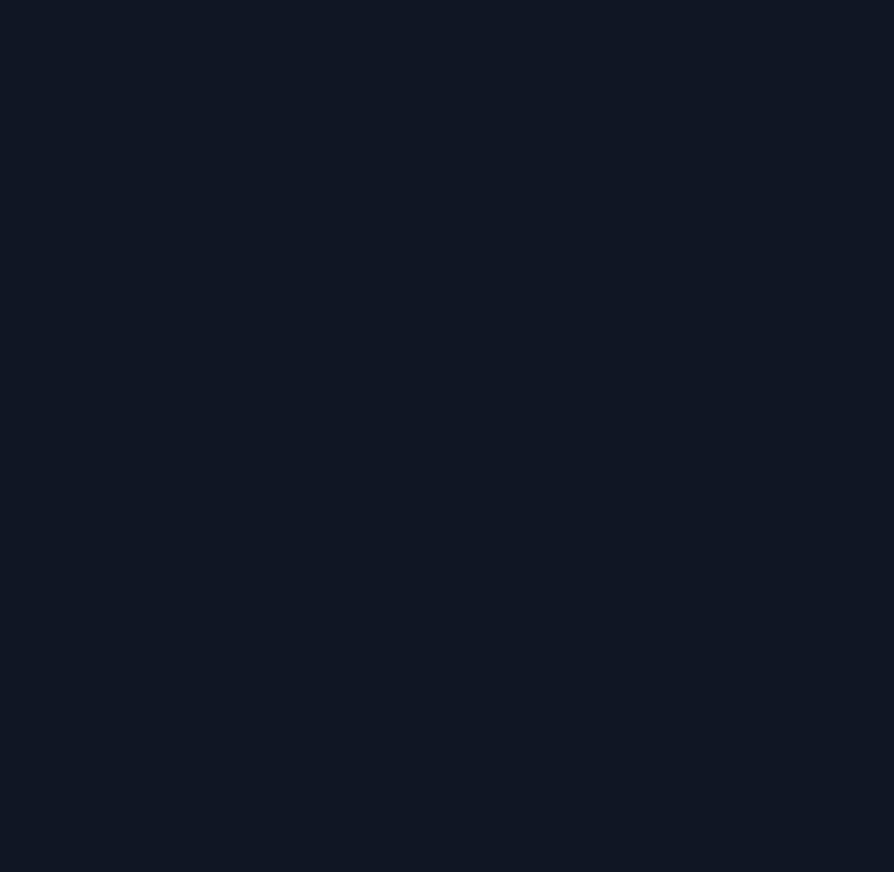
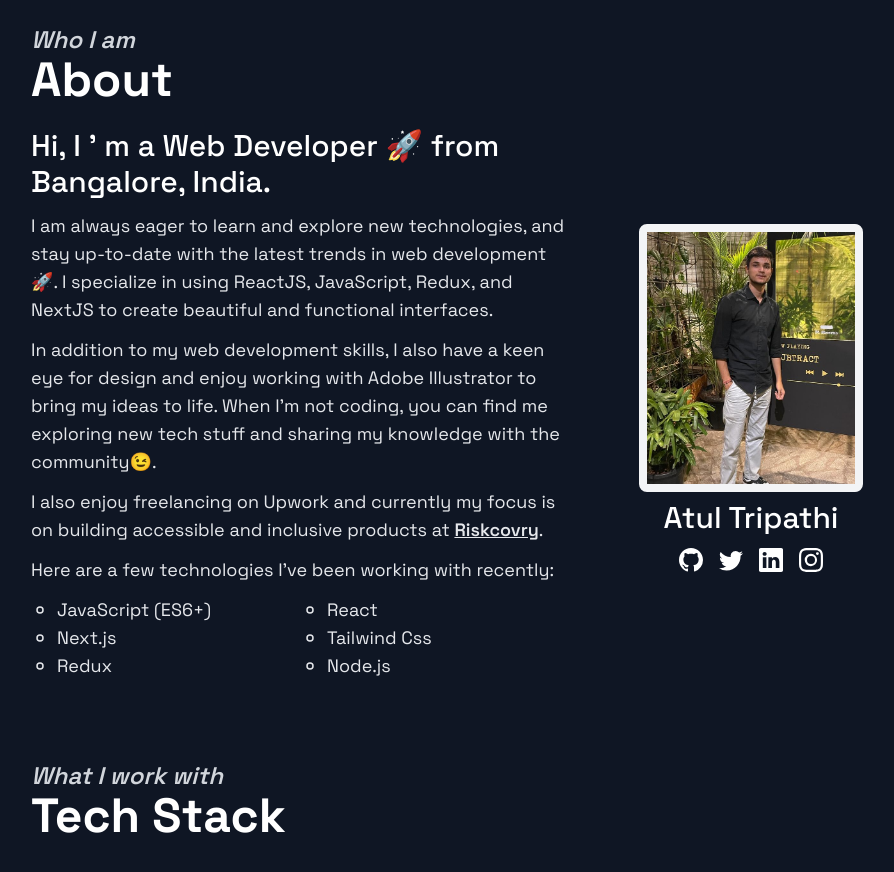
Before and after one commit to atultrp/atultrp-v2, a Next.js app: page / in a window 1280 px wide. Shown: the part 760-1632 px from the top of the page, without its empty margins (159-1053 px from the left). Before the commit the page ends 800 px from the top, so only its background shows below. Built offline with nearby package versions, Linux system fonts and the light colour scheme.

Commit message:
about section done

```diff
--- /dev/null
+++ b/components/About.js
@@ -0,0 +1,68 @@
+import React from 'react'
+import { BsGithub, BsTwitter, BsLinkedin, BsInstagram } from 'react-icons/bs'
+import { MdEmail } from 'react-icons/md'
+import { TbPoint } from 'react-icons/tb'
+
+const About = () => {
+  return (
+    <div className='mt-4 mb-8'>
+      <h3 className='text-2xl font-semibold text-gray-300 italic'>Who I am</h3>
+      <h2 className='text-5xl font-bold text-white'>About</h2>
+
+      <div className="flex flex-col-reverse sm:flex-row sm:mt-6 items-center">
+        <div className="space-y-3 sm:w-3/5">
+          <h3 className="text-3xl font-medium custom-font">
+            Hi, I &apos; m a Web Developer 🚀 from Bangalore, India.
+          </h3>
+          <p className="text-base sm:text-lg text-gray-200">
+            I am always eager to learn and explore new technologies, and stay up-to-date with the latest trends in web development 🚀. I specialize in using ReactJS, JavaScript, Redux, and NextJS to create beautiful and functional interfaces.
+          </p>
+          <p className="text-base sm:text-lg text-gray-200">
+            In addition to my web development skills, I also have a keen eye for design and enjoy working with Adobe Illustrator to bring my ideas to life. When I'm not coding, you can find me exploring new tech stuff and sharing my knowledge with the community😉️.
+          </p>
+          <p className="text-base sm:text-lg text-gray-200">
+            I also enjoy freelancing on Upwork and currently my focus is on building accessible and inclusive products at {" "}
+            <a href="https://riskcovry.com/" className="font-semibold underline">
+              Riskcovry
+            </a>.
+          </p>
+          <div className="text-base sm:text-lg text-gray-200">
+            Here are a few technologies I've been working with recently:
+            <ul className="grid grid-cols-2 mt-3">
+              <li className="flex items-center space-x-2">
+                <TbPoint /> <span> JavaScript (ES6+)</span>
+              </li>
+              <li className="flex items-center space-x-2">
+                <TbPoint /> <span> React</span>
+              </li>
+              <li className="flex items-center space-x-2">
+                <TbPoint /> <span> Next.js</span>
+              </li>
+              <li className="flex items-center space-x-2">
+                <TbPoint /> <span> Tailwind Css</span>
+              </li>
+              <li className="flex items-center space-x-2">
+                <TbPoint /> <span> Redux</span>
+              </li>
+              <li className="flex items-center space-x-2">
+                <TbPoint /> <span> Node.js</span>
+              </li>
+            </ul>
+          </div>
+        </div>
+        <div className="mx-auto my-5 sm:w-2/5 ">
+          <img src="/Images/atultrp_photo_real.jpeg" alt="profile" className="w-56 rounded-lg border-8 border-gray-100 mx-auto" />
+          <p className="text-3xl text-center font-medium custom-font mt-2">Atul Tripathi</p>
+          <div className="flex justify-center space-x-4 text-2xl my-3">
+            <a href="https://github.com/atultrp" className="hover:scale-150 duration-200"><BsGithub /></a>
+            <a href="https://www.twitter.com/atultrp_" className="hover:scale-150 duration-200"><BsTwitter /></a>
+            <a href="https://www.linkedin.com/in/atultrp-/" className="hover:scale-150 duration-200"><BsLinkedin /></a>
+            <a href="https://www.instagram.com/atultrp" className="hover:scale-150 duration-200"><BsInstagram /></a>
+          </div>
+        </div>
+      </div>
+    </div>
+  )
+}
+
+export default About
--- a/components/HeroSection.js
+++ b/components/HeroSection.js
@@ -8,7 +8,7 @@ const HeroSection = () => {
         <h2 className='text-3xl font-semibold text-gray-300 italic'>Hi, my name is</h2>
         <h1 className='text-5xl font-bold text-white'>ATUL TRIPATHI.</h1>
         <h1 className='text-5xl font-bold text-white'>I LOVE TO LEARN & CREATE STUFF.</h1>
-        <p className='text-xl text-[#f2f5f7] opacity-60 w-10/12 tracking-wide'>I'm a Fullstack JavaScript Developer. I love learning new things and challenging myself. Currently I'm focused on developing and maintaining awesome interfaces & experiences at Riskcovry for insurTech industry.</p>
+        <p className='text-[19px] text-gray-300 w-10/12 tracking-wide'>I'm a Fullstack JavaScript Developer. I love learning new things and challenging myself. Currently I'm focused on developing and maintaining awesome interfaces & experiences at {" "}<a href="https://riskcovry.com/" className="font-semibold underline">Riskcovry</a> for insurTech industry.</p>
       </div>
       <div className='sm:w-[500px] w-96 absolute right-0'>
         <BackgroundAnimation />
--- /dev/null
+++ b/components/TechStack.js
@@ -0,0 +1,12 @@
+import React from 'react'
+
+const TechStack = () => {
+  return (
+    <div className='mb-8 mt-20'>
+      <h3 className='text-2xl font-semibold text-gray-300 italic'>What I work with</h3>
+      <h2 className='text-5xl font-bold text-white'>Tech Stack</h2>
+    </div>
+  )
+}
+
+export default TechStack
--- a/components/layout/Header.js
+++ b/components/layout/Header.js
@@ -9,6 +9,7 @@ const Header = () => {
       { name: 'Work', link: '#work' },
       { name: 'Contact', link: '#contact' },
     ]
+
     return navItems.map((item, index) => {
       return (
         <a href={item?.link} className='w-fit'>
--- a/package.json
+++ b/package.json
@@ -14,6 +14,9 @@
     "postcss": "8.4.26",
     "react": "18.2.0",
     "react-dom": "18.2.0",
+    "react-icons": "^4.10.1",
+    "tailwind-scrollbar": "^3.0.4",
+    "tailwind-scrollbar-hide": "^1.1.7",
     "tailwindcss": "3.3.3"
   }
 }
--- a/pages/index.js
+++ b/pages/index.js
@@ -1,4 +1,6 @@
+import About from "@/components/About";
 import HeroSection from "@/components/HeroSection";
+import TechStack from "@/components/TechStack";
 import Header from "@/components/layout/Header";
 
 export default function Home() {
@@ -6,6 +8,10 @@ export default function Home() {
     <div className='max-w-[900px] w-full mx-4'>
       <Header />
       <HeroSection />
+      <div id="about">
+        <About />
+        <TechStack />
+      </div>
     </div>
   )
 }
--- a/styles/globals.css
+++ b/styles/globals.css
@@ -8,3 +8,9 @@ body {
   color: #fff;
   font-family: 'Space Grotesk', sans-serif;
 }
+
+@layer base {
+  body {
+    @apply !scrollbar-thin !scrollbar-track-transparent !scrollbar-thumb-white !scrollbar-thumb-rounded-full;
+  }
+}
--- a/tailwind.config.js
+++ b/tailwind.config.js
@@ -14,5 +14,8 @@ module.exports = {
       },
     },
   },
-  plugins: [],
+  plugins: [
+    require('tailwind-scrollbar-hide'),
+    require('tailwind-scrollbar')({ nocompatible: true }),
+  ],
 }
```
Also changed, not shown: public/Images/atultrp_photo_real.jpeg (added), 1 other file (tests, documents, lock files or other folders).
